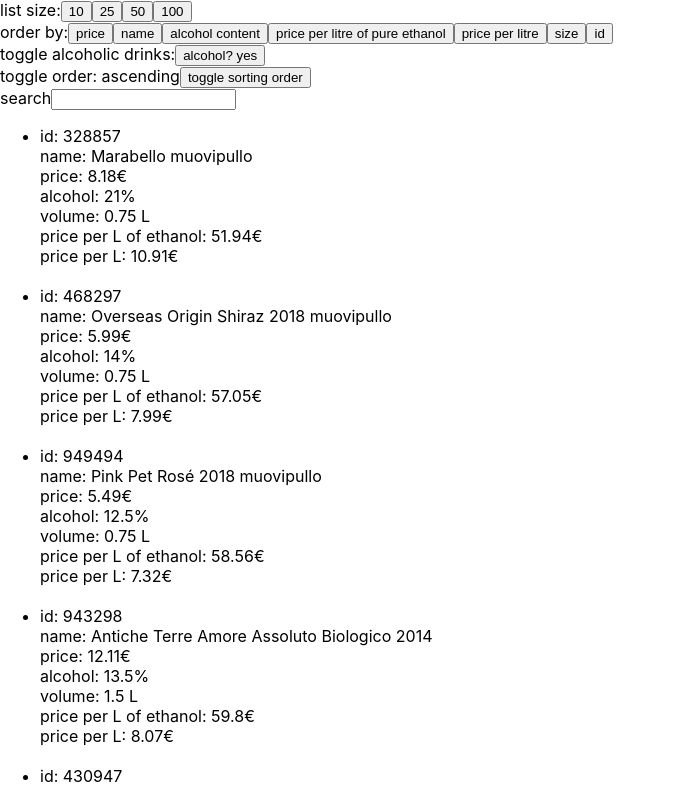
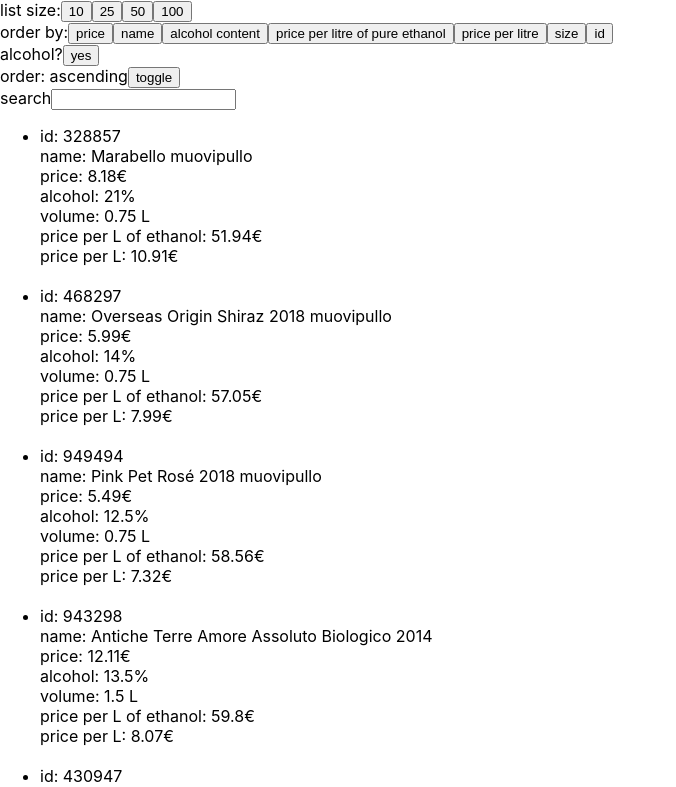
Before and after one commit to nipazu4/alkotest, a React (Create React App) app: page / in a window 1280 px wide. Shown: the top 787 px of the page, without its empty margins (0-676 px from the left). Built offline with nearby package versions, Linux system fonts and the light colour scheme; data requests are answered from the project's data file.

Commit message:
added expand list button

```diff
--- a/src/App.js
+++ b/src/App.js
@@ -6,6 +6,7 @@
 
 import Drinks from "./components/Drinks"
 import Menu from "./components/Menu"
+import LoadMoreDrinks from "./components/LoadMoreDrinks";
 
 function App() {
     const dispatch = useDispatch()
@@ -20,6 +21,7 @@
         <div>
             <Menu />
             <Drinks />
+            <LoadMoreDrinks />
         </div>
     )
 }
--- /dev/null
+++ b/src/components/LoadMoreDrinks.js
@@ -0,0 +1,17 @@
+import { useDispatch, useSelector } from "react-redux"
+import { setListSize } from "../reducers/listSizeReducer"
+
+const LoadMoreDrinks = () => {
+    const dispatch = useDispatch()
+    const currentListSize = useSelector(state => state.listSize)
+
+    const loadMore = () => {
+        dispatch(setListSize(currentListSize+50))
+    }
+
+    return (
+        <button onClick={() => loadMore()}>load 50 more drinks</button>
+    )
+}
+
+export default LoadMoreDrinks
--- a/src/components/Menu.js
+++ b/src/components/Menu.js
@@ -37,8 +37,8 @@
     const isAlcoholic = useSelector(state => state.sortOptions.toggleAlcoholic)
     return (
         <div>
-            toggle alcoholic drinks:
-            <button onClick={() => dispatch(toggleAlcoholic())}>alcohol? {isAlcoholic ? "yes":"no"}</button>
+            alcohol?
+            <button onClick={() => dispatch(toggleAlcoholic())}>{isAlcoholic ? "yes":"no"}</button>
         </div>
     )
 }
@@ -48,8 +48,8 @@
     const orderDirection = useSelector(state => state.sortOptions.toggleOrder) //asc=true, desc=false
     return (
         <div>
-            toggle order: {orderDirection ? "ascending":"descending"}
-            <button onClick={() => dispatch(toggleOrder())}>toggle sorting order</button>
+            order: {orderDirection ? "ascending":"descending"}
+            <button onClick={() => dispatch(toggleOrder())}>toggle</button>
         </div>
     )
 }
```
Also changed, not shown: 1 other file (tests, documents, lock files or other folders).
